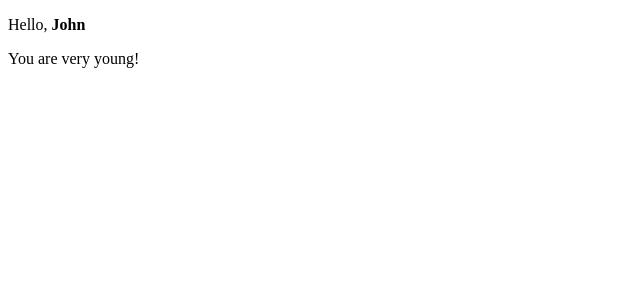
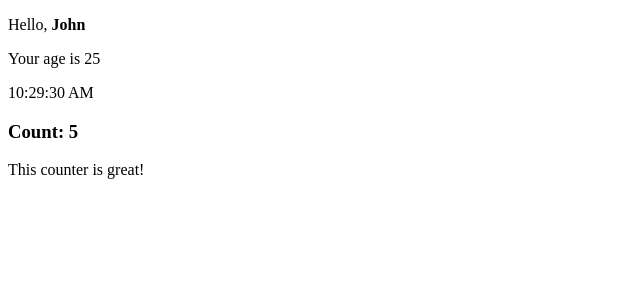
Before and after one commit to Tonyrgg/react-exercises, a React (Create React App) app in the folder my-app/: page / in a window 1280 px wide. Shown: the top 300 px of the page, without its empty margins (0-640 px from the left). Built offline with nearby package versions, Linux system fonts and the light colour scheme.

Commit message:
not an exercise

```diff
--- a/my-app/src/App.js
+++ b/my-app/src/App.js
@@ -1,11 +1,15 @@
 import React from "react";
+import { Clock } from "./Clock"
+import { Counter } from "./Counter";
 import { Welcome } from "./welcome";
 
 export class App extends React.Component {
     render() {
         return (
             <div>
-                <Welcome name="John" age="5"/>
+                <Welcome name="John" age="25"/>
+                <Clock />
+                <Counter />
             </div>
         )
     }
--- /dev/null
+++ b/my-app/src/Clock.js
@@ -0,0 +1,21 @@
+import React from "react";
+
+export class Clock extends React.Component {
+    state = {
+        date: new Date()
+    }
+
+    constructor(props) {
+        super(props)
+
+        setInterval(() => {
+            this.setState({
+                date: new Date()
+            })
+        }, 1000)
+    }
+
+    render() {
+        return <div>{this.state.date.toLocaleTimeString()}</div>
+    }
+}
--- /dev/null
+++ b/my-app/src/Counter.js
@@ -0,0 +1,38 @@
+import React from "react";
+
+export class Counter extends React.Component {
+    state = {
+        count: this.props.initialValue
+    }
+
+    constructor(props) {
+        super(props)
+
+        this._interval = setInterval(() => {
+            this.setState((state) => {
+                return {
+                    count: state.count + (this.props.incrementBy)
+                }
+            })
+        },this.props.timeout)
+    }
+
+    componentWillUnmount() {
+        if (this._interval) {
+            clearInterval(this._interval)
+        }
+    }
+
+    render() {
+        return <div>
+            <h3>Count: {this.state.count}</h3>
+            {this.state.count < 6 && <p>This counter is great!</p>}
+        </div>
+    }
+}
+
+Counter.defaultProps = {
+    timeout: 1000,
+    incrementBy: 1,
+    initialValue: 0,
+}
```
